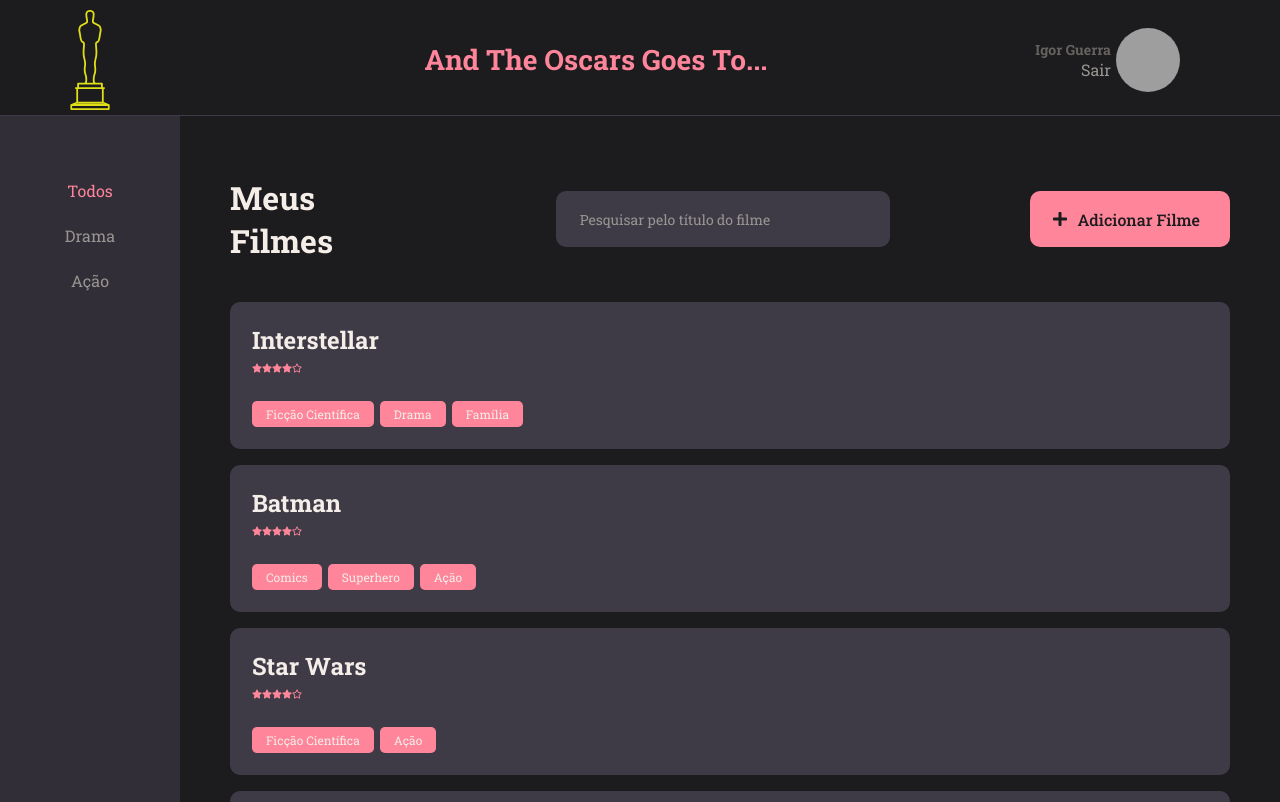
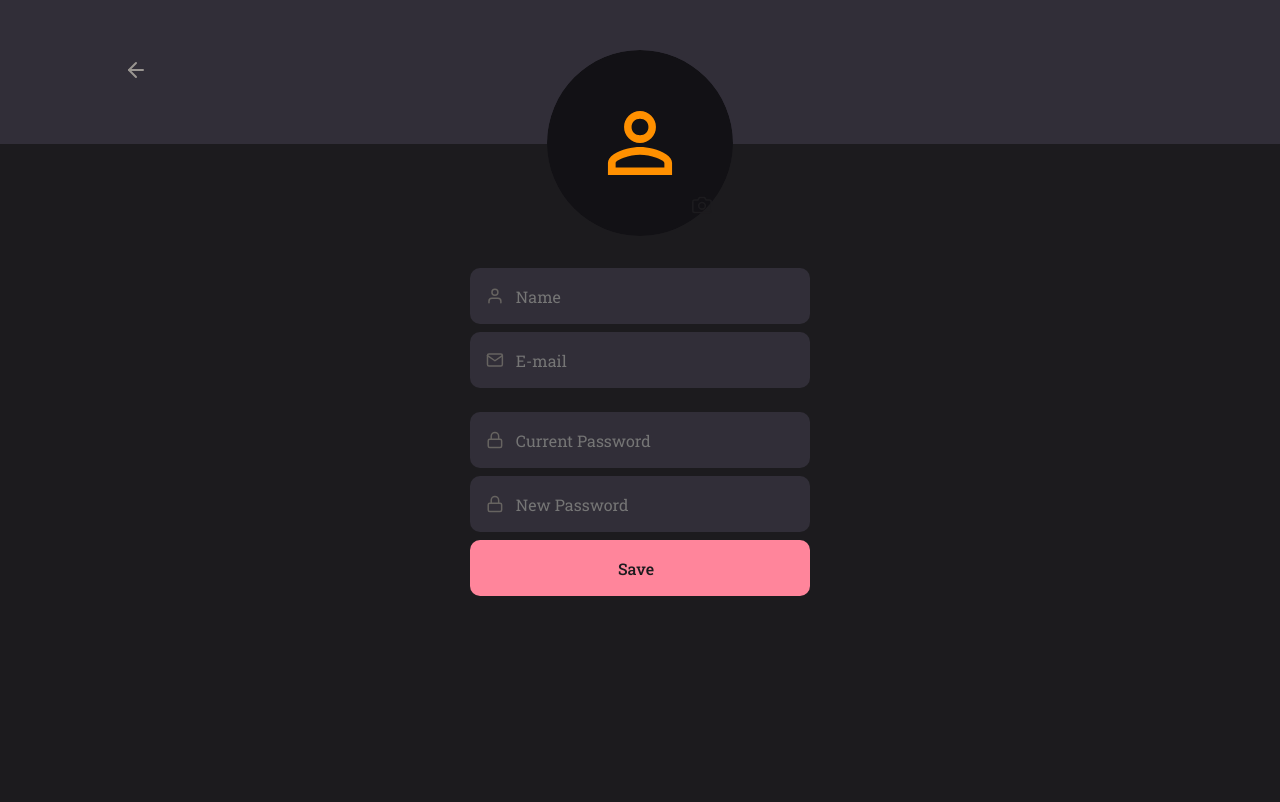
Before and after one commit to igorvguerra/AndTheOscarGoesTo, a React (Vite) app: page / in a window 1280 px wide. Shown: the top 802 px of the page. Built offline with nearby package versions, Linux system fonts and the light colour scheme; grey boxes are pictures that could not be loaded.

Commit message:
created the profile page

```diff
--- a/src/Components/Button/styles.js
+++ b/src/Components/Button/styles.js
@@ -1,7 +1,7 @@
 import styled from 'styled-components';
 
 export const Container = styled.button`
-    width: 210px;
+    width: 100%;
     background-color: ${({ theme }) => theme.COLORS.PINK};
     color: ${({ theme }) => theme.COLORS.BACKGROUND_800};
 
--- a/src/Components/Header/index.jsx
+++ b/src/Components/Header/index.jsx
@@ -58,9 +58,9 @@ export function Header() {
             <Profile>
                 <div>
                     <strong>Igor Guerra</strong>
-                    <a href="#">Sair</a>
+                    <a href="#">Log Out</a>
                 </div>
-                <img src="https://github.com/igorvguerra.png" alt='Foto do usuário.'/>
+                <img src="https://github.com/igorvguerra.png" alt='user profile image'/>
             </Profile>
         </Container>
     )
--- a/src/Components/Input/index.jsx
+++ b/src/Components/Input/index.jsx
@@ -7,4 +7,4 @@ export function Input({ icon: Icon, ...rest }) {
             <input {...rest}/>
         </Container>
     )
-};x
+};
--- a/src/Pages/Home/index.jsx
+++ b/src/Pages/Home/index.jsx
@@ -2,9 +2,7 @@ import { Container, Content, Menu, SearchBar } from './styles';
 import { Header } from '../../Components/Header';
 import { FaPlus } from 'react-icons/fa';
 import { Button } from '../../Components/Button';
-import { Ratting } from '../../Components/Ratting';
-import { FaStar, FaRegStar } from "react-icons/fa";
-import { Tag } from '../../Components/Tag';
+
 import { MovieNote } from '../../Components/MovieNote';
 
 
@@ -15,25 +13,25 @@ export function Home() {
         <Container>
             <Header />
             <Menu>
-                <li><TextButton title="Todos" $isActive={true} /></li>
+                <li><TextButton title="All" $isActive={true} /></li>
                 <li><TextButton title="Drama"/></li>
-                <li><TextButton title="Ação"/></li>
+                <li><TextButton title="Action"/></li>
 
             </Menu>
             <Content>
 
                 <div>
-                    <h1>Meus Filmes</h1>
-                    <SearchBar placeholder="Pesquisar pelo título do filme"/>
-                    <Button icon= {FaPlus} title='Adicionar Filme'/>
+                    <h1>My Movies</h1>
+                    <SearchBar placeholder="Search by movie title"/>
+                    <Button icon= {FaPlus} title='Add New Movie'/>
                 </div>
 
                 <MovieNote data={{
                     title: 'Interstellar',
                     tags:[
-                        {id: '1', name: 'Ficção Científica'},
+                        {id: '1', name: 'Science Fiction'},
                         {id: '2', name: 'Drama'},
-                        {id: '3', name: 'Família'}
+                        {id: '3', name: 'Family'}
                 ]
                 }} />
                 <MovieNote data={{
@@ -41,14 +39,14 @@ export function Home() {
                     tags:[
                         {id: '1', name: 'Comics'},
                         {id: '2', name: 'Superhero'},
-                        {id: '3', name: 'Ação'}
+                        {id: '3', name: 'Action'}
                 ]
                 }} />
                 <MovieNote data={{
                     title: 'Star Wars',
                     tags:[
-                        {id: '1', name: 'Ficção Científica'},
-                        {id: '2', name: 'Ação'},
+                        {id: '1', name: 'Science Fiction'},
+                        {id: '2', name: 'Action'},
 
                 ]
                 }} />
--- a/src/Pages/Home/styles.js
+++ b/src/Pages/Home/styles.js
@@ -24,6 +24,10 @@ export const Content = styled.div`
         margin-bottom: 40px;
         gap: 140px;
 
+        > h1 {
+            width: 100%;
+        }
+
     }
 `;
 
@@ -47,7 +51,7 @@ export const SearchBar = styled.input`
     background-color: ${({ theme }) => theme.COLORS.BACKGROUND_700};
     border: none;
     border-radius: 10px;
-    width: 350px;
+    width: 100%;
     color: ${({ theme }) => theme.COLORS.WHITE};
 
 
--- /dev/null
+++ b/src/Pages/Profile/index.jsx
@@ -0,0 +1,66 @@
+// import { useState } from 'react';
+// import { useNavigate } from 'react-router-dom';
+// import { useAuth } from '../../hooks/auth';
+import { Container, Form, Avatar } from './styles';
+import { FiArrowLeft, FiUser, FiMail, FiLock, FiCamera } from 'react-icons/fi';
+import avatarPlaceHolder from '../../assets/avatar_placeholder.svg';
+// import { api } from '../../services/api';
+import { Input } from '../../Components/Input';
+import { Button } from '../../Components/Button';
+
+
+export function Profile() {
+
+
+    return(
+        <Container>
+            <header>
+                <button type='button' >
+                    <FiArrowLeft />
+                </button>
+
+            </header>
+
+            <Form>
+
+                <Avatar>
+                    <img src={avatarPlaceHolder} alt="user picture" />
+                    <label htmlFor="avatar">
+                        <FiCamera />
+                        <input type="file" id='avatar' />
+
+                    </label>
+                </Avatar>
+                <Input
+                    placeholder="Name"
+                    type="text"
+                    icon={FiUser}
+
+                />
+
+                <Input
+                    placeholder="E-mail"
+                    type="text"
+                    icon={FiMail}
+
+                />
+
+                <Input
+                    placeholder="Current Password"
+                    type="password"
+                    icon={FiLock}
+
+                />
+
+                <Input
+                    placeholder="New Password"
+                    type="password"
+                    icon={FiLock}
+
+                />
+
+                <Button title="Save" />
+            </Form>
+        </Container>
+    );
+};
--- /dev/null
+++ b/src/Pages/Profile/styles.js
@@ -0,0 +1,80 @@
+import styled from 'styled-components';
+
+export const Container = styled.div`
+    width: 100%;
+
+    > header {
+        width: 100%;
+        height: 144px;
+
+        background: ${({ theme }) => theme.COLORS.BACKGROUND_900};
+
+        display: flex;
+        align-items: center;
+
+        padding: 0 124px;
+
+        button {
+            background: none;
+            border: none;
+        }
+
+        svg {
+            color: ${({ theme }) => theme.COLORS.GRAY_100};
+            font-size: 24px;
+
+        }
+    }
+`;
+
+export const Form = styled.form`
+    max-width: 340px;
+    margin: 30px auto 0;
+
+    > div:nth-child(4) {
+        margin-top: 24px;
+    }
+`;
+
+export const Avatar = styled.div`
+    position: relative;
+    margin: -124px auto 32px;
+
+    width: 186px;
+    height: 186px;
+
+    > img {
+        width: 186px;
+        height: 186px;
+        border-radius: 50%;
+    }
+
+    > label {
+        width: 48px;
+        height: 48px;
+
+        background-color: ${({ theme }) => theme.COLORS.ORANGE};
+        border-radius: 50%;
+
+        display: flex;
+        align-items: center;
+        justify-content: center;
+
+        position: absolute;
+        bottom: 7px;
+        right: 7px;
+
+        cursor: pointer;
+
+        input {
+            display: none;
+        }
+
+        svg {
+            width: 20px;
+            height: 20px;
+            color: ${({ theme }) => theme.COLORS.BACKGROUND_800};
+        }
+
+    }
+`;
--- a/src/main.jsx
+++ b/src/main.jsx
@@ -1,7 +1,9 @@
 import React from 'react'
 import ReactDOM from 'react-dom/client'
 import { ThemeProvider } from 'styled-components';
-import { Home } from './Pages/Home';
+import { Profile } from './Pages/Profile';
+// import { Home } from './Pages/Home';
+// import { Details } from './Pages/Details';
 import theme from './styles/theme.js';
 import GlobalStyles from './styles/global.js';
 
@@ -10,7 +12,7 @@ ReactDOM.createRoot(document.getElementById('root')).render(
   <React.StrictMode>
     <ThemeProvider theme={theme}>
       <GlobalStyles/>
-      <Home />
+      <Profile />
     </ThemeProvider>
   </React.StrictMode>,
 )
```
Also changed, not shown: src/Pages/Details/index.jsx (+5 -5 lines), src/assets/avatar_placeholder.svg (added).
